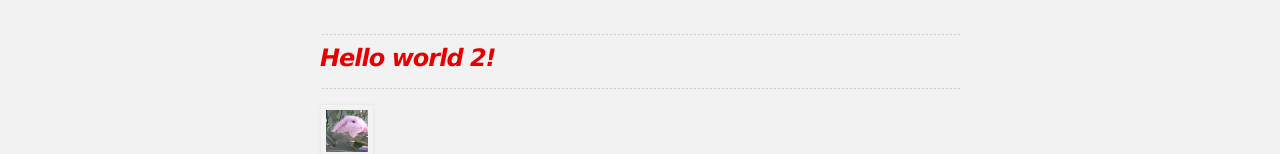
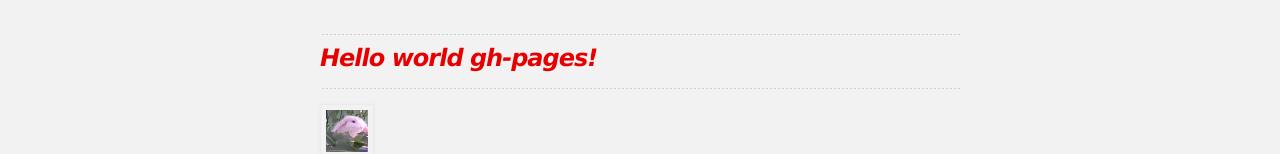
Before and after one commit to iulif/iulif-repo, a plain HTML site: page index.html in a window 1280 px wide. Shown: the part 252-406 px from the top of the page. Drawn offline with Linux system fonts and the light colour scheme.

Commit message:
Create index.html

```diff
--- a/index.html
+++ b/index.html
@@ -34,7 +34,7 @@
     <div id="main_content_wrap" class="outer">
       <section id="main_content" class="inner">
         <h3>
-          <hr><EM><span style="color:#e80000">Hello world 2!</span></EM><hr>
+          <hr><EM><span style="color:#e80000">Hello world gh-pages!</span></EM><hr>
           <img src="http://iulif.github.io/iulif-repo/images/rabbit.jpg" alt="Bunny face" height="42" width="42"><br>
 <a id="welcome-to-github-pages" class="anchor" href="#welcome-to-github-pages" aria-hidden="true"><span class="octicon octicon-link"></span></a>Welcome to GitHub Pages.</h3>
 
```
